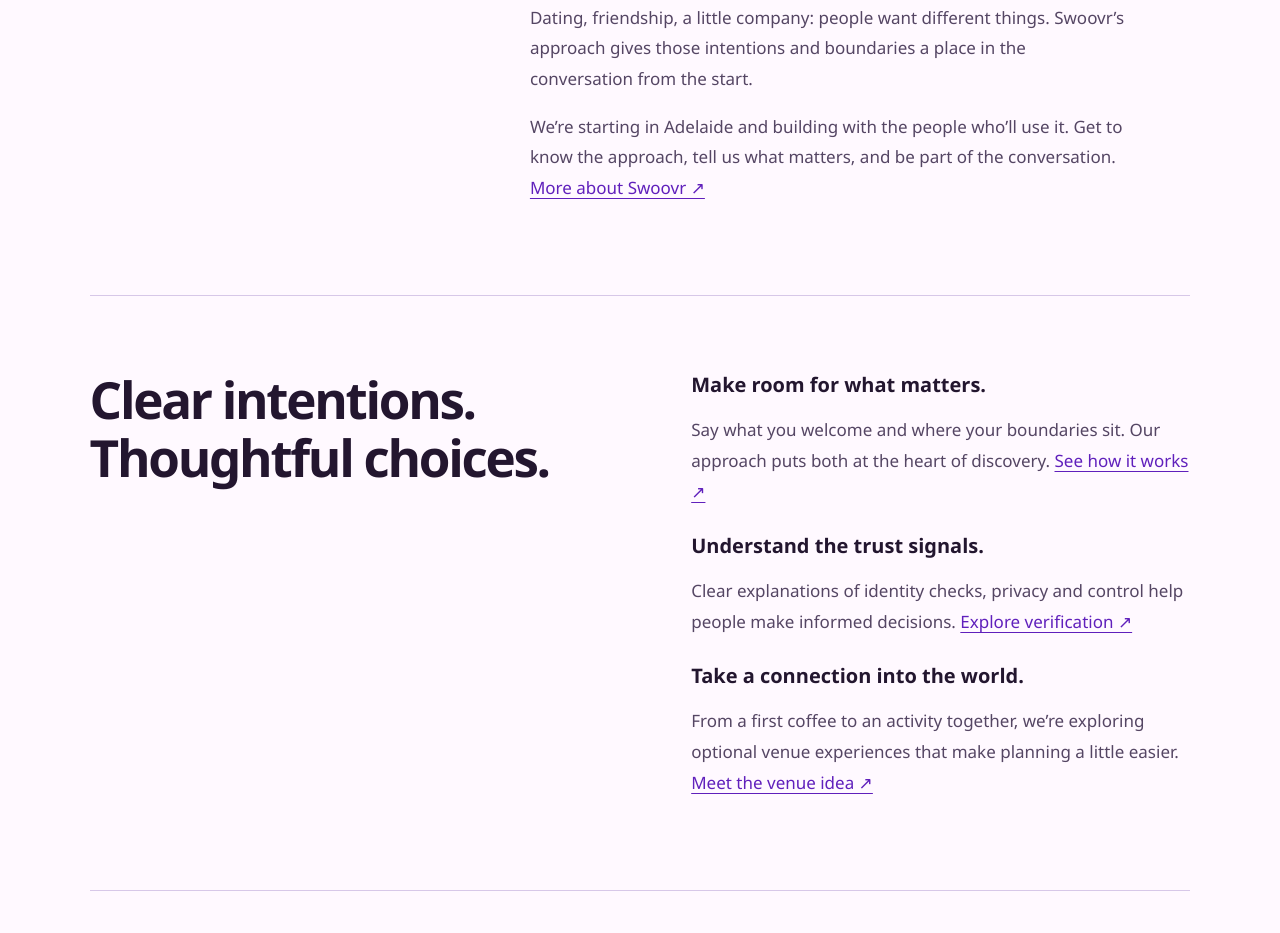
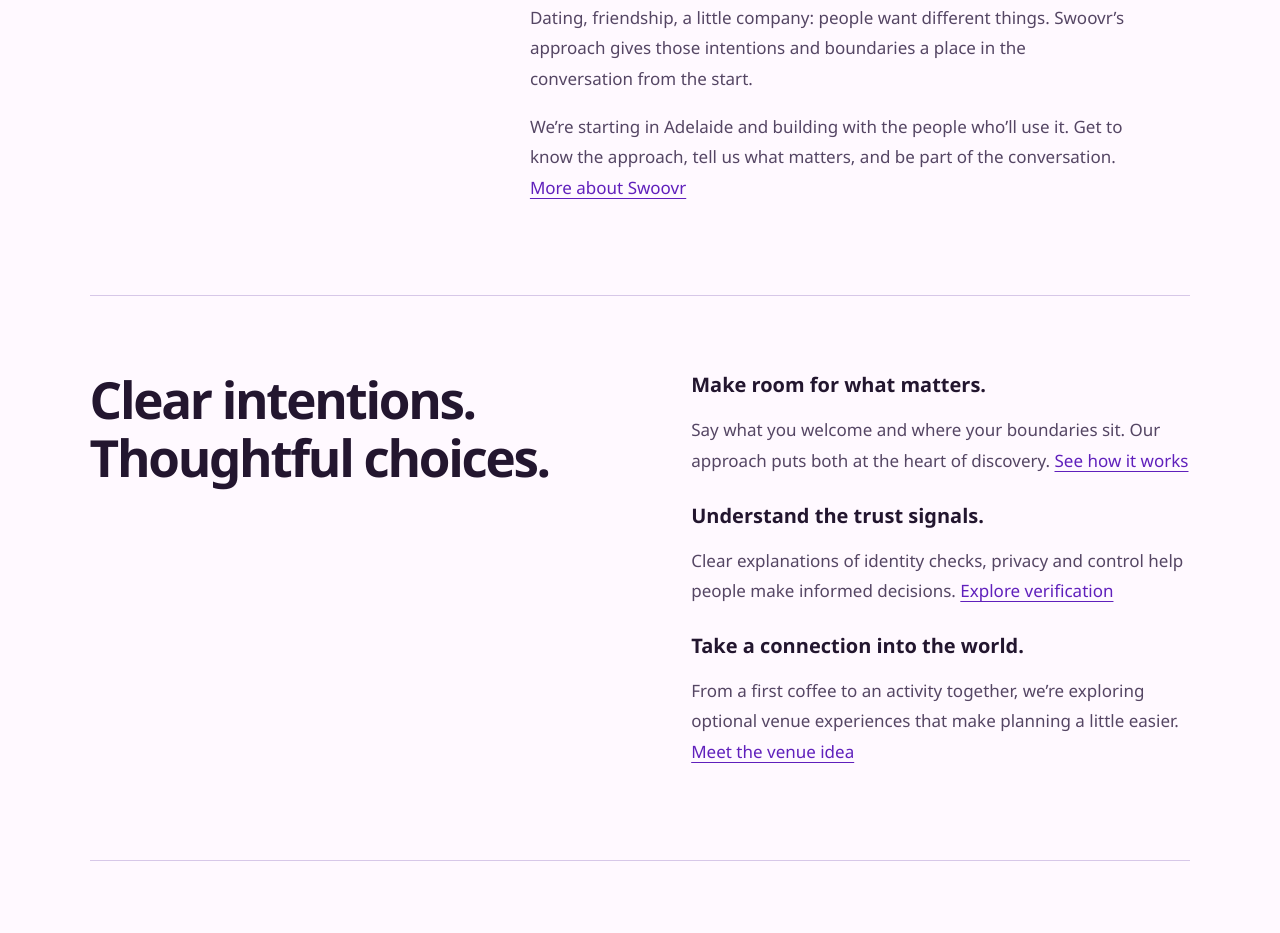
Before and after one commit to repasscloud/swoovrcom-web, an Astro site: page / in a window 1280 px wide. Shown: the part 1064-1997 px from the top of the page. Built offline with nearby package versions, Linux system fonts and the light colour scheme; Astro itself is replaced by a stand-in of ours.

Commit message:
Refine text links for clarity and consistency in the homepage

```diff
--- a/src/pages/index.astro
+++ b/src/pages/index.astro
@@ -36,7 +36,7 @@ const columns = Array.from({ length: 4 }, (_, column) => {
           <p class="hero-description">Dating, friendship, a reason to meet. Starting in Adelaide.</p>
           <SignupForm />
           <p class="hero-signoff">A little curiosity. A whole lot of possibility.</p>
-          <a class="hero-referral" href="/referral/">Found a code? <span aria-hidden="true">↗</span></a>
+          <a class="hero-referral" href="/referral/">Found a code?</a>
         </section>
         <aside class="hero-collage" aria-label="Connection in pictures">
         <div class="hero-art" role="img" aria-label="A moving collage of illustrative portraits">
@@ -60,11 +60,11 @@ const columns = Array.from({ length: 4 }, (_, column) => {
         <section id="about" class="story-section" aria-labelledby="about-title">
           <p class="section-note">The idea behind Swoovr</p>
           <h2 id="about-title">Connection starts with<br />being on the same page.</h2>
-          <div class="story-copy"><p>Dating, friendship, a little company: people want different things. Swoovr’s approach gives those intentions and boundaries a place in the conversation from the start.</p><p>We’re starting in Adelaide and building with the people who’ll use it. Get to know the approach, tell us what matters, and be part of the conversation. <a href="/about/">More about Swoovr ↗</a></p></div>
+          <div class="story-copy"><p>Dating, friendship, a little company: people want different things. Swoovr’s approach gives those intentions and boundaries a place in the conversation from the start.</p><p>We’re starting in Adelaide and building with the people who’ll use it. Get to know the approach, tell us what matters, and be part of the conversation. <a href="/about/">More about Swoovr</a></p></div>
         </section>
         <section class="development-section" aria-labelledby="development-title">
           <h2 id="development-title">Clear intentions.<br />Thoughtful choices.</h2>
-          <div><h3>Make room for what matters.</h3><p>Say what you welcome and where your boundaries sit. Our approach puts both at the heart of discovery. <a href="/how-it-works/">See how it works ↗</a></p><h3>Understand the trust signals.</h3><p>Clear explanations of identity checks, privacy and control help people make informed decisions. <a href="/verification/">Explore verification ↗</a></p><h3>Take a connection into the world.</h3><p>From a first coffee to an activity together, we’re exploring optional venue experiences that make planning a little easier. <a href="/venues/">Meet the venue idea ↗</a></p></div>
+          <div><h3>Make room for what matters.</h3><p>Say what you welcome and where your boundaries sit. Our approach puts both at the heart of discovery. <a href="/how-it-works/">See how it works</a></p><h3>Understand the trust signals.</h3><p>Clear explanations of identity checks, privacy and control help people make informed decisions. <a href="/verification/">Explore verification</a></p><h3>Take a connection into the world.</h3><p>From a first coffee to an activity together, we’re exploring optional venue experiences that make planning a little easier. <a href="/venues/">Meet the venue idea</a></p></div>
         </section>
         <section id="questions" class="faq-section" aria-labelledby="faq-title"><h2 id="faq-title">A few things to know.</h2>
           <details><summary>How can I get involved?</summary><p>Join early updates, <a href="/beta/">register for beta testing</a>, or share your ideas with the team. Swoovr is in development; each beta invitation will explain the features and locations included in that test.</p></details>
```
